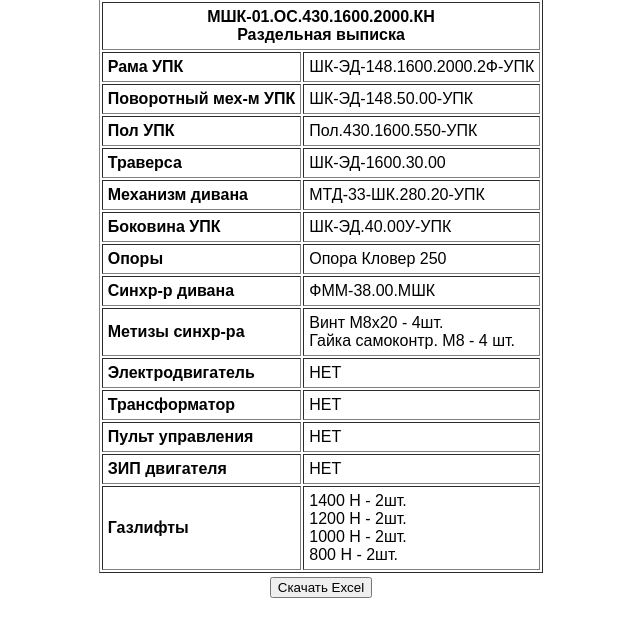
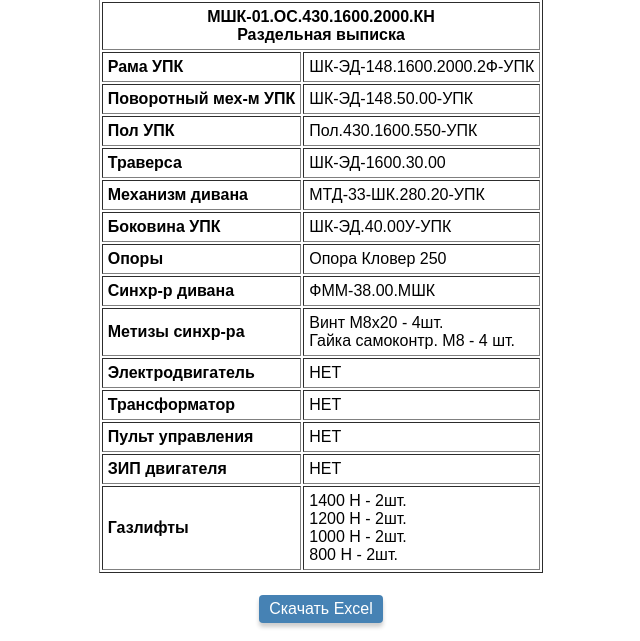
Before and after one commit to vitaliy-pvs/mchk, a Django app: page / in a window 1280 px wide. Shown: the part 747-1388 px from the top of the page, without its empty margins (319-959 px from the left). Before the commit the page ends 1345 px from the top, so only its background shows below. Run offline with Django 3.2, Linux system fonts and the light colour scheme.

Commit message:
Added style to button

```diff
--- a/sizes/static/sizes.css
+++ b/sizes/static/sizes.css
@@ -113,6 +113,22 @@ select{
 #button:hover {
     background-color: #4CAF50;
     color: white;
+}#btnExport{
+    background-color: #4682B4;
+    border: none;
+    color: white;
+    padding: 5px 10px;
+    text-align: center;
+    display: inline-block;
+    font-size: 16px;
+    border-radius: 4px;
+    box-shadow: 0 4px 4px rgba(0, 0, 0, .2);
+    -webkit-transition-duration: 0.2s;
+    transition-duration: 0.4s;
+}
+#btnExport:hover {
+    background-color: #4CAF50;
+    color: white;
 }
 .view {
     overflow: auto;
--- a/sizes/templates/art01.html
+++ b/sizes/templates/art01.html
@@ -154,6 +154,7 @@
     <div class="view">
         <table id="table_container" border="1" cellpadding="5"></table>
     </div>
+    <br>
     <br>
     <input id="btnExport" type="button" value="Скачать Excel" style="display:none"/>
 
--- a/sizes/templates/art04.html
+++ b/sizes/templates/art04.html
@@ -143,6 +143,7 @@
     <div class="view">
         <table id="table_container" border="1" cellpadding="5"></table>
     </div>
+    <br>
     <br>
     <input id="btnExport" type="button" value="Скачать Excel" style="display:none"/>
 
--- a/sizes/templates/art06.html
+++ b/sizes/templates/art06.html
@@ -153,6 +153,7 @@
     <div class="view">
         <table id="table_container" border="1" cellpadding="5"></table>
     </div>
+    <br>
     <br>
     <input id="btnExport" type="button" value="Скачать Excel" style="display:none"/>
 
```
